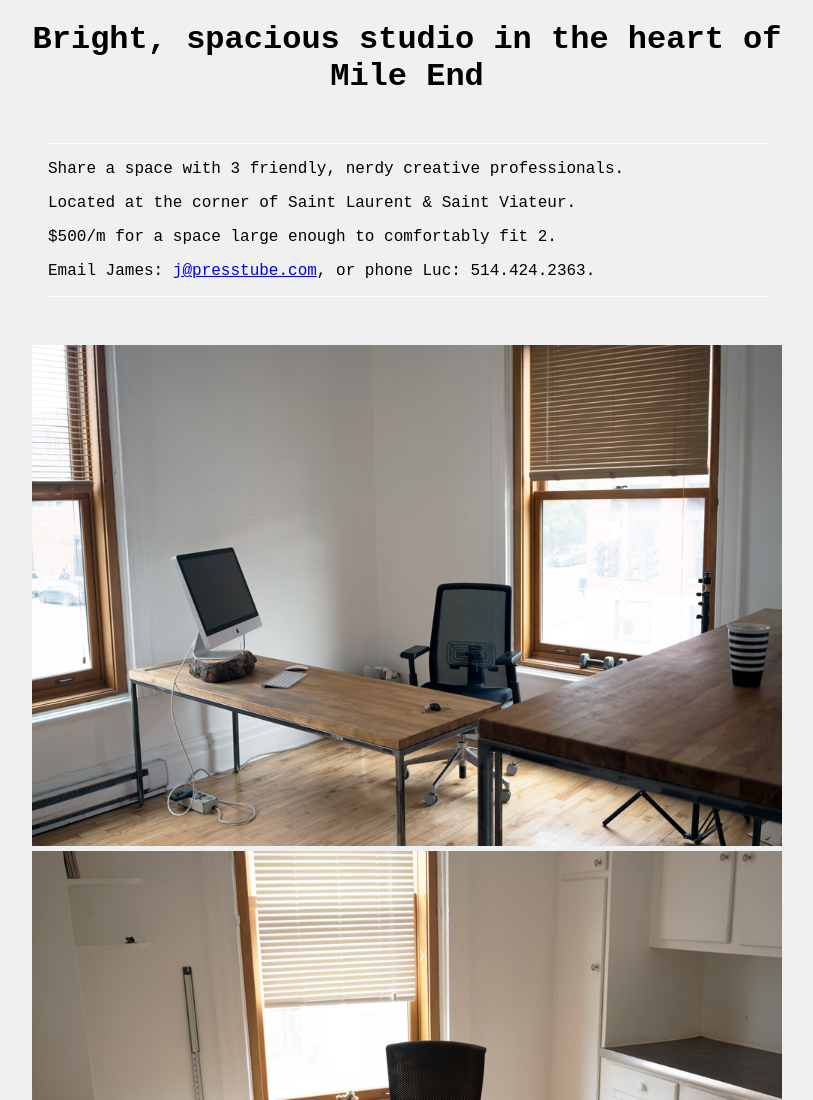
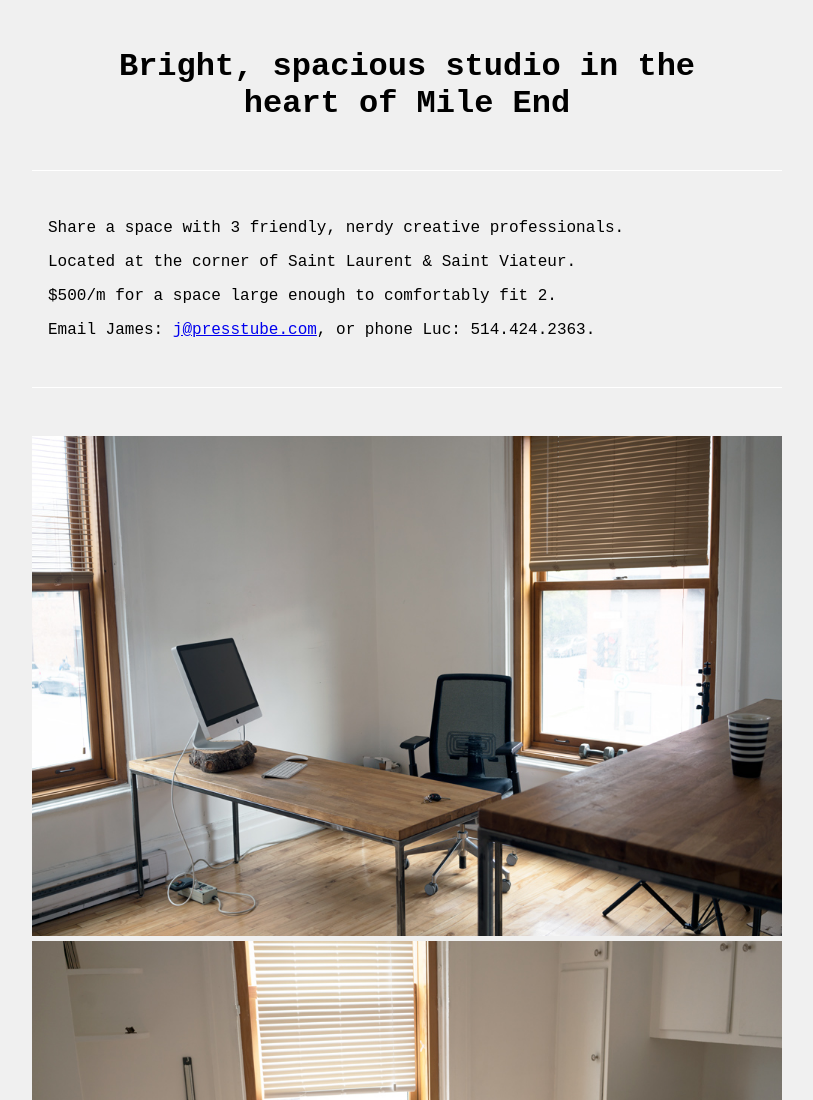
Before and after one commit to home-two/mile-end-studio, a React app: page index.html in a window 1280 px wide. Shown: the top 1100 px of the page, without its empty margins (233-1046 px from the left). Built offline with nearby package versions, Linux system fonts and the light colour scheme.

Commit message:
Typesetting

```diff
--- a/index.html
+++ b/index.html
@@ -20,13 +20,22 @@
       max-width: 100%;
     }
     .header {
+      margin-top: 3rem;
+      padding: 0 3rem;
     }
     .description {
       border: 1px solid white;
       border-left: none;
       border-right: none;
-      margin: 3rem 1rem;
+      margin: 3rem 0;
       text-align: left;
+      padding: 3rem 1rem;
+    }
+    .description p:first-child {
+      margin-top: 0;
+    }
+    .description p:last-child {
+      margin-bottom: 0;
     }
   </style>
 </head>
```
